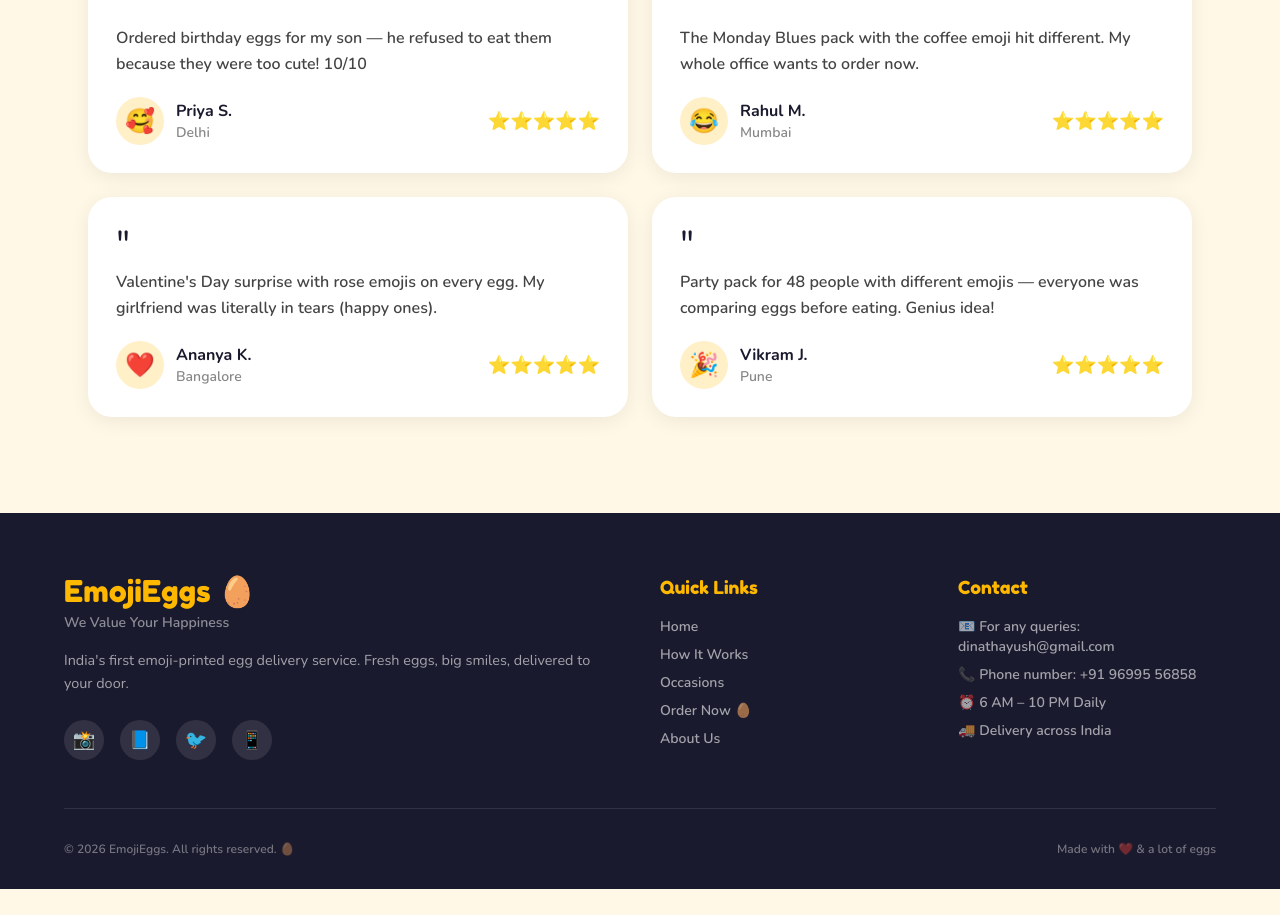
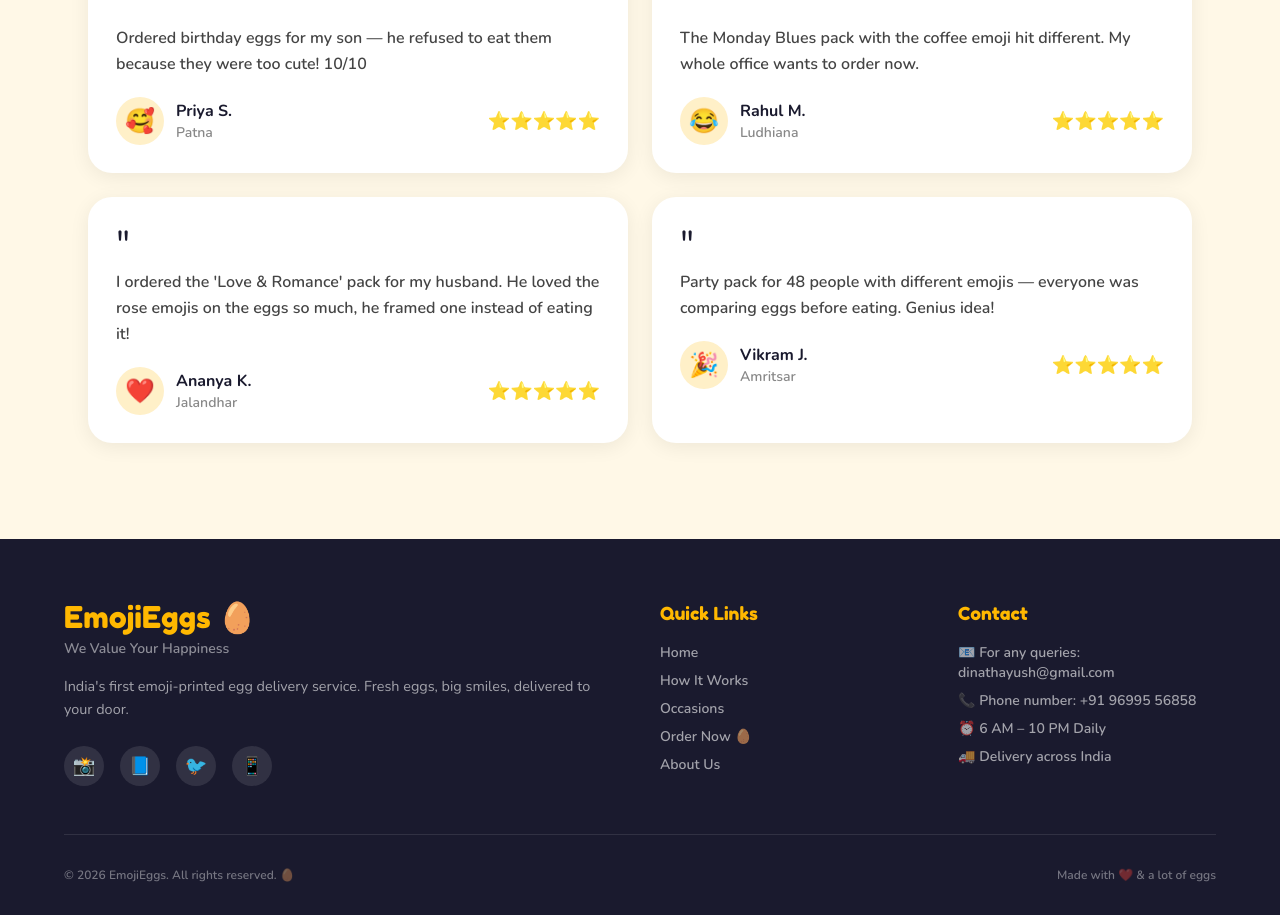
Before and after one commit to ayushkumarrr-1/emojieggs, a Next.js app in the folder emojieggs/: page / in a window 1280 px wide. Shown: the part 5020-5935 px from the top of the page. Before the commit the page ends 5909 px from the top, so only its background shows below. Built offline with nearby package versions, Linux system fonts and the light colour scheme.

Commit message:
Update testimonial locations to Bihar/Punjab and modify Ananya's review

```diff
--- a/emojieggs/translations/en.ts
+++ b/emojieggs/translations/en.ts
@@ -113,10 +113,10 @@ export const en = {
     badge: "Real Stories",
     title: "Happy Customers, Happier Eggs 🥚",
     reviews: [
-      { name: "Priya S.", city: "Delhi", emoji: "🥰", review: "Ordered birthday eggs for my son — he refused to eat them because they were too cute! 10/10", stars: 5 },
-      { name: "Rahul M.", city: "Mumbai", emoji: "😂", review: "The Monday Blues pack with the coffee emoji hit different. My whole office wants to order now.", stars: 5 },
-      { name: "Ananya K.", city: "Bangalore", emoji: "❤️", review: "Valentine's Day surprise with rose emojis on every egg. My girlfriend was literally in tears (happy ones).", stars: 5 },
-      { name: "Vikram J.", city: "Pune", emoji: "🎉", review: "Party pack for 48 people with different emojis — everyone was comparing eggs before eating. Genius idea!", stars: 5 },
+      { name: "Priya S.", city: "Patna", emoji: "🥰", review: "Ordered birthday eggs for my son — he refused to eat them because they were too cute! 10/10", stars: 5 },
+      { name: "Rahul M.", city: "Ludhiana", emoji: "😂", review: "The Monday Blues pack with the coffee emoji hit different. My whole office wants to order now.", stars: 5 },
+      { name: "Ananya K.", city: "Jalandhar", emoji: "❤️", review: "I ordered the 'Love & Romance' pack for my husband. He loved the rose emojis on the eggs so much, he framed one instead of eating it!", stars: 5 },
+      { name: "Vikram J.", city: "Amritsar", emoji: "🎉", review: "Party pack for 48 people with different emojis — everyone was comparing eggs before eating. Genius idea!", stars: 5 },
     ]
   },
   footer: {
--- a/emojieggs/translations/hi.ts
+++ b/emojieggs/translations/hi.ts
@@ -113,10 +113,10 @@ export const hi = {
     badge: "सच्ची कहानियाँ",
     title: "खुश ग्राहक, खुशहाल अंडे 🥚",
     reviews: [
-      { name: "प्रिया एस.", city: "दिल्ली", emoji: "🥰", review: "अपने बेटे के लिए जन्मदिन के अंडे मँगवाए — उसने उन्हें खाने से मना कर दिया क्योंकि वे बहुत प्यारे थे! 10/10", stars: 5 },
-      { name: "राहुल एम.", city: "मुंबई", emoji: "😂", review: "मंडे ब्लूज़ पैक कॉफी इमोजी के साथ अलग ही हिट रहा। मेरा पूरा ऑफिस अब ऑर्डर करना चाहता है।", stars: 5 },
-      { name: "अनन्या के.", city: "बैंगलोर", emoji: "❤️", review: "हर अंडे पर गुलाब के इमोजी के साथ वेलेंटाइन डे का सरप्राइज़। मेरी प्रेमिका की आँखों में सचमुच आँसू थे (खुशी के)।", stars: 5 },
-      { name: "विक्रम जे.", city: "पुणे", emoji: "🎉", review: "विभिन्न इमोजी के साथ 48 लोगों के लिए पार्टी पैक — खाने से पहले हर कोई अंडों की तुलना कर रहा था। शानदार विचार!", stars: 5 },
+      { name: "प्रिया एस.", city: "पटना", emoji: "🥰", review: "अपने बेटे के लिए जन्मदिन के अंडे मँगवाए — उसने उन्हें खाने से मना कर दिया क्योंकि वे बहुत प्यारे थे! 10/10", stars: 5 },
+      { name: "राहुल एम.", city: "लुधियाना", emoji: "😂", review: "मंडे ब्लूज़ पैक कॉफी इमोजी के साथ अलग ही हिट रहा। मेरा पूरा ऑफिस अब ऑर्डर करना चाहता है।", stars: 5 },
+      { name: "अनन्या के.", city: "जालंधर", emoji: "❤️", review: "मैंने अपने पति के लिए 'प्यार और रोमांस' पैक मंगवाया था। उन्हें अंडों पर गुलाब के इमोजी इतने पसंद आए कि उन्होंने एक अंडे को खाने के बजाय फ्रेम करवा लिया!", stars: 5 },
+      { name: "विक्रम जे.", city: "अमृतसर", emoji: "🎉", review: "विभिन्न इमोजी के साथ 48 लोगों के लिए पार्टी पैक — खाने से पहले हर कोई अंडों की तुलना कर रहा था। शानदार विचार!", stars: 5 },
     ]
   },
   footer: {
```
